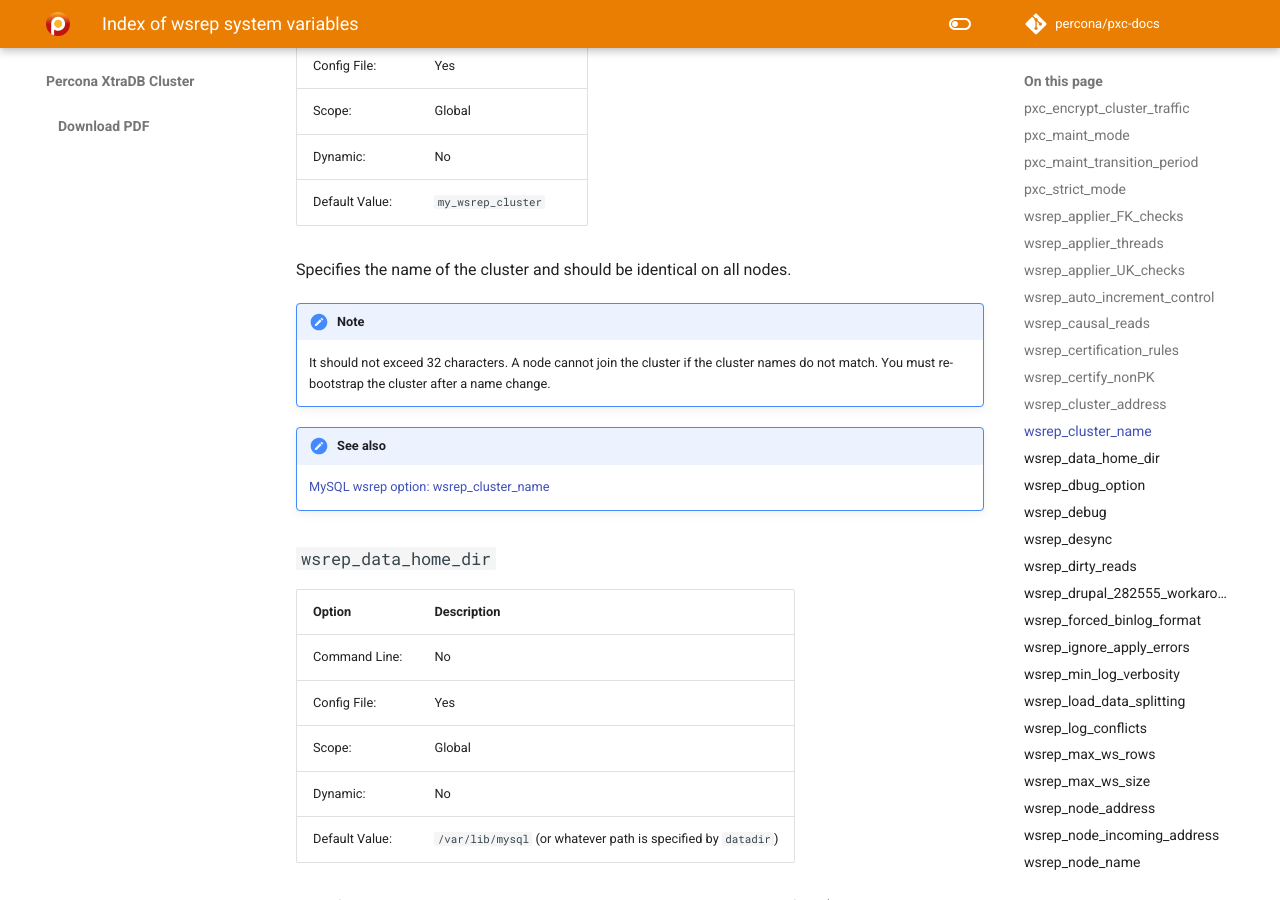
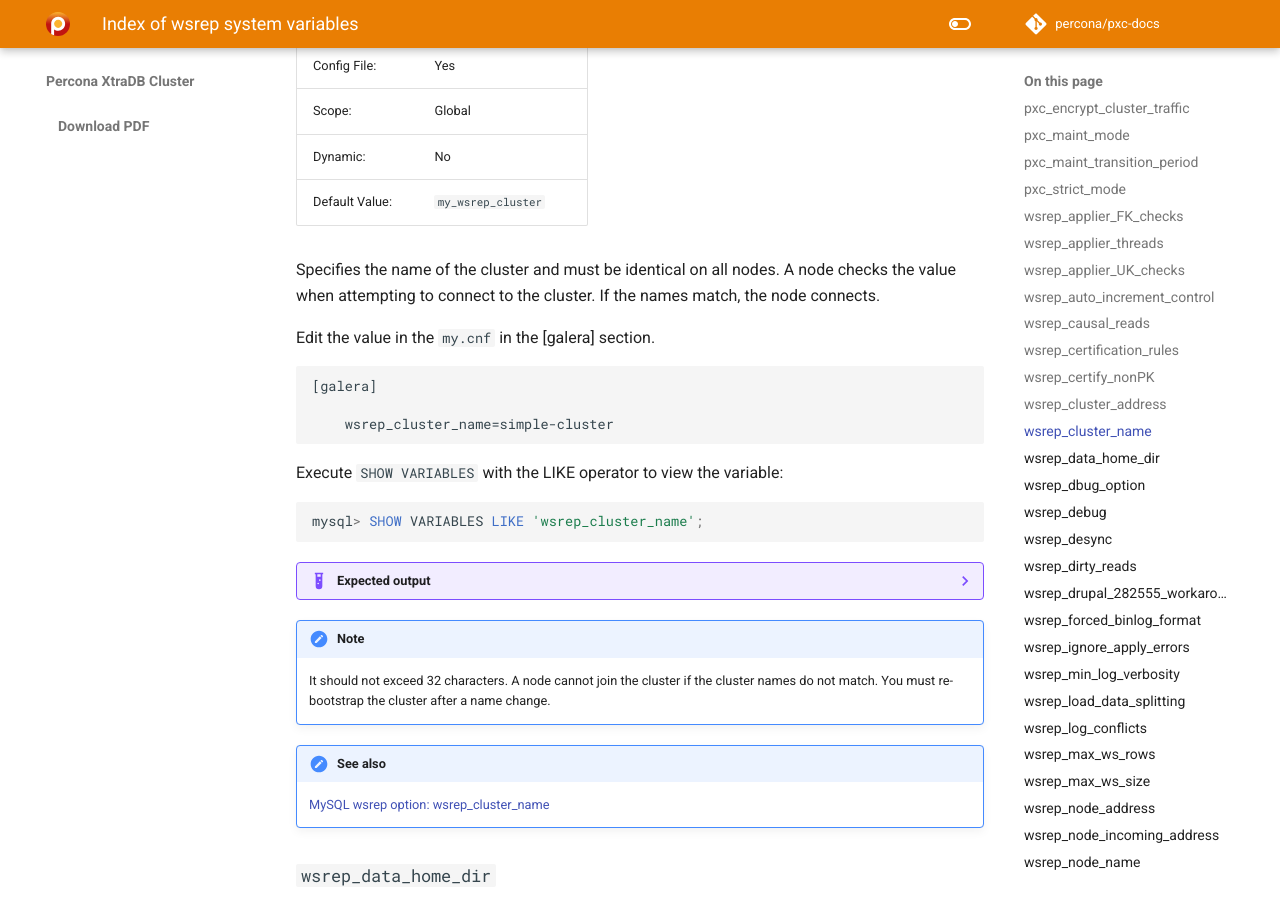
Before and after one commit to percona/pxc-docs, an MkDocs documentation site: the page built from docs/wsrep-system-index.md, in a window 1280 px wide and 900 px high, scrolled down 9181 px. Built offline with MkDocs 1.6.1 and Material for MkDocs 9.7.7, drawn with Linux system fonts in a browser that asks for light colours; nearby versions of some CDN libraries; comment, search, counter and statistics services are not loaded; the version menu is left out.

````diff
--- a/docs/wsrep-system-index.md
+++ b/docs/wsrep-system-index.md
@@ -359,8 +359,34 @@
 | Dynamic:       | No                 |
 | Default Value: | ``my_wsrep_cluster`` |
 
-Specifies the name of the cluster and should be identical on all nodes.
-
+Specifies the name of the cluster and must be identical on all nodes. A node checks the value when attempting to connect to the cluster. If the names match, the node connects.
+
+Edit the value in the `my.cnf` in the [galera] section.
+
+```text
+
+[galera]
+
+    wsrep_cluster_name=simple-cluster
+```
+
+Execute `SHOW VARIABLES` with the LIKE operator to view the variable:
+
+```sql
+
+mysql> SHOW VARIABLES LIKE 'wsrep_cluster_name';
+```
+
+??? example "Expected output"
+
+    ```text
+
+    +--------------------+----------------+
+    | Variable_name      | Value          |
+    +--------------------+----------------+
+    | wsrep_cluster_name | simple-cluster |
+    +--------------------+----------------+
+    ```
 !!! note
 
     It should not exceed 32 characters. A node cannot join the cluster if the cluster names do not match. You must re-bootstrap the cluster after a name change.
````
